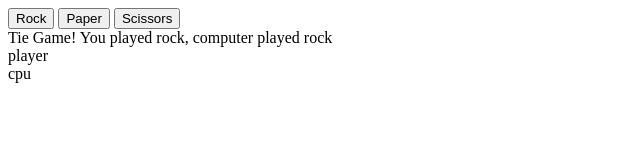
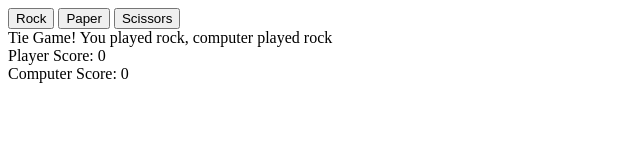
Before and after one commit to virus1019/Odin_RPS, a plain HTML site: page index.html in a window 1280 px wide. Both pictures are taken after a click on the button "Rock". Shown: the whole page, without its empty margins (0-640 px from the left). Drawn offline with Linux system fonts and the light colour scheme.

Commit message:
basic RPS with UI completed

```diff
--- a/RPS.js
+++ b/RPS.js
@@ -65,6 +65,91 @@ function checkWinner(playerSelection, computerSelection) {
 }
 
 
+
+
+function getPlayerScore() {
+    let playerText = document.getElementById("playerScore").innerText;
+    let playerScoreArray = playerText.split(" ");
+    let playerScoreString = playerScoreArray[playerScoreArray.length - 1]
+    let playerScore = parseInt(playerScoreString);
+    return playerScore;
+}
+
+function getComputerScore() {
+    let computerText = document.getElementById("cpuScore").innerText;
+    let computerScoreArray = computerText.split(" ");
+    let computerScoreString = computerScoreArray[computerScoreArray.length - 1]
+    let computerScore = parseInt(computerScoreString);
+    return computerScore; //returns an int
+}
+
+function updateScore(winner){
+    let pScore = getPlayerScore();
+    let cScore = getComputerScore();
+
+    if (winner === true){
+        pScore++;
+        console.log(pScore);
+    }
+    else if (winner === false){
+        cScore++;
+    }
+    const playerScore = document.querySelector('#playerScore');
+    const cpuScore = document.querySelector('#cpuScore');
+    playerScore.textContent = `Player Score: ${pScore}`;
+    cpuScore.textContent = `Computer Score: ${cScore}`;
+
+    if (pScore === 5){
+        const finalScore = document.querySelector('#finalScore');
+        finalScore.textContent = `You are the winner!`
+    }
+    if (cScore === 5){
+        const finalScore = document.querySelector('#finalScore');
+        finalScore.textContent = `The computer is the winner!`
+    }
+}
+
+function playRound(){
+    computerChoice = getComputerChoice();
+    winner = checkWinner(playerSelection, computerChoice);
+    updateScore(winner);
+}
+
+/*
+function playGame(){
+    let playerScore = 0;
+    let computerScore = 0;
+    let inputNumber = 5;
+
+    for (i = 0; i < inputNumber; i++){
+        computerChoice = getComputerChoice()
+        winner = checkWinner(playerSelection, computerChoice)
+
+        if (winner == true) {
+            playerScore++;
+            document.getElementById("playerScore").textContent = playerScore;
+        }
+        else if (winner == false) {
+            computerScore++;
+            document.getElementById("cpuScore").textContent = computerScore;
+        }
+        if (i == (inputNumber - 1)){
+            if (playerScore === computerScore){console.log(`Tie Game! Your Score ${playerScore}, Computer Score: ${computerScore}`)}
+            else if(playerScore > computerScore ){console.log(`You Win! Your Score ${playerScore}, Computer Score: ${computerScore}`)}
+            else if(playerScore < computerScore ){console.log(`You Lose! Your Score ${playerScore}, Computer Score: ${computerScore}`)}
+        }
+    }
+}
+*/
+
+
+
+
+
+
+
+
+/* No longer necessary since we're setting it to 5 games
 function inputGameNumber(){
     let invalidInput = true;
     while(invalidInput = true)
@@ -80,45 +165,7 @@ function inputGameNumber(){
         }
     }
 }
-
-function playRound(){
-    computerChoice = getComputerChoice()
-    winner = checkWinner(playerSelection, computerChoice)
-}
-
-function playGame(){
-    let playerScore = 0;
-    let computerScore = 0;
-    inputNumber = inputGameNumber();
-
-    for (i = 0; i < inputNumber; i++){
-        computerChoice = getComputerChoice()
-        //playerSelection = getPlayerChoice() - unnecessary since button click does this now
-        winner = checkWinner(playerSelection, computerChoice)
-
-        if (winner == true) {
-            playerScore++;
-        }
-        else if (winner == false) {
-            computerScore++;
-        }
-        if (i == (inputNumber - 1)){
-            if (playerScore === computerScore){console.log(`Tie Game! Your Score ${playerScore}, Computer Score: ${computerScore}`)}
-            else if(playerScore > computerScore ){console.log(`You Win! Your Score ${playerScore}, Computer Score: ${computerScore}`)}
-            else if(playerScore < computerScore ){console.log(`You Lose! Your Score ${playerScore}, Computer Score: ${computerScore}`)}
-        }
-    }
-}
-
-
-
-
-
-
-
-
-
-
+*/
 
 
 
--- a/index.html
+++ b/index.html
@@ -10,7 +10,8 @@
     <button class="btn" id="paper">Paper</button>
     <button class="btn" id="scissors">Scissors</button>
     <div id="result">result</div>
-    <div id="playerScore">player</div>
-    <div id="cpuScore">cpu</div>
+    <div id="playerScore">Player Score: 0</div>
+    <div id="cpuScore">Computer Score: 0</div>
+    <div id="finalScore"></div>
   </body>
 </html>
```
